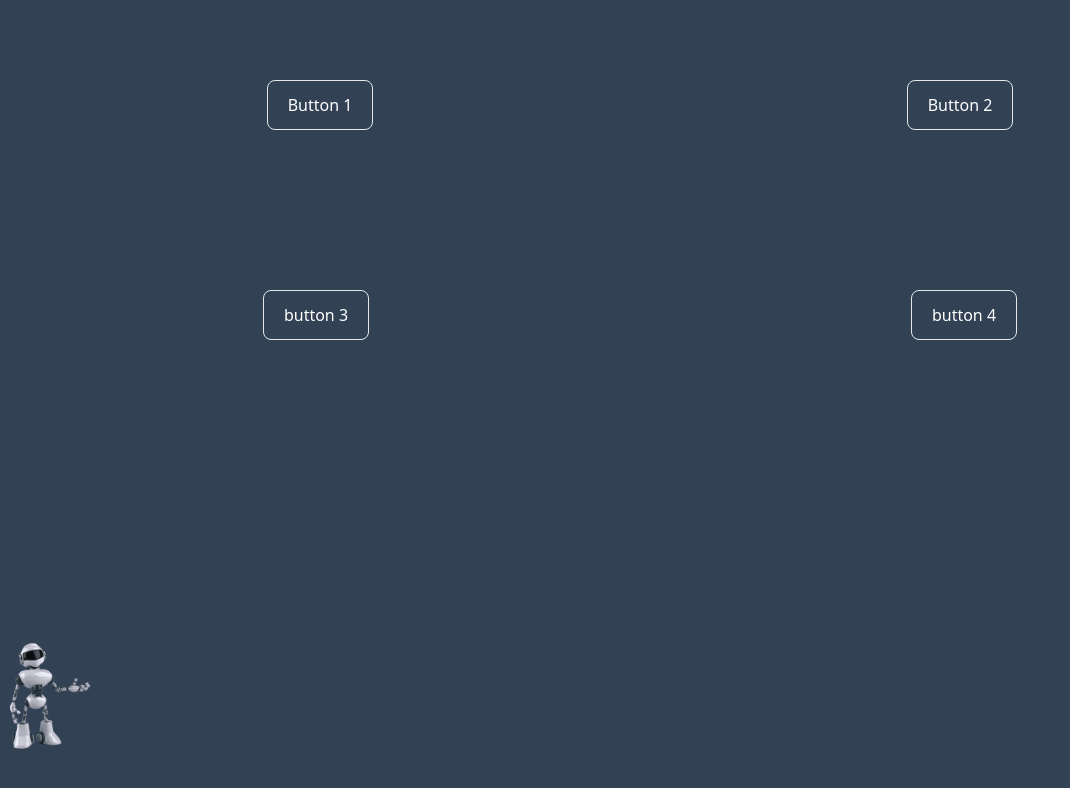
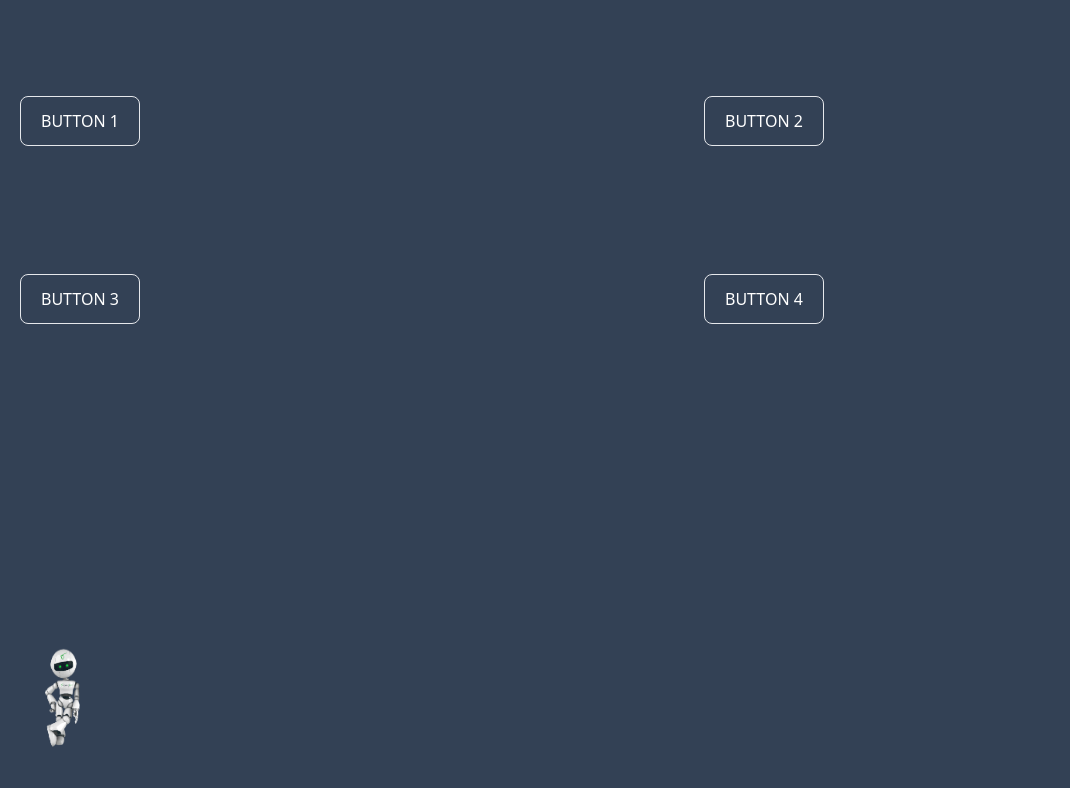
Before and after one commit to EAconcepts/ai-assistance-hng-five, a React (Vite) app: page / in a window 1280 px wide. Shown: the top 788 px of the page, without its empty margins (0-1070 px from the left). Built offline with nearby package versions, Linux system fonts and the light colour scheme.

Commit message:
updated few components

```diff
--- a/src/components/Assistance.jsx
+++ b/src/components/Assistance.jsx
@@ -1,24 +1,30 @@
 import React from 'react'
 import {useAssistant} from './AssistantContext'
 import robot1 from '../assets/robot1.png'
+import robot2 from "../assets/robot2.png";
 const Assistance = () => {
     const {content, position, clearAssistant } = useAssistant()
     console.log(position)
   return (
     <div
-    // className={`absolute p-4 transform bottom- top-[${position.y}] left-[${position.x}] -translate-x-[100%] -translate-y-[100%] `}
-    style={{
+      // className={`absolute p-4 transform bottom- top-[${position.y}] left-[${position.x}] -translate-x-[100%] -translate-y-[100%] `}
+      style={{
         top: position.y,
         left: position.x,
-        position: 'absolute',
-        transition: "translate(0%, -100%) transform all 3s"
-    }}>
+        position: "absolute",
+        transition: "  all 0.5s",
+      }}
+    >
+      <p
+      className={`${content && 'text-white rounded-lg border-2 border-slate-400 font-mono p-2 mt-2 max-w-[14rem] shadow-md shadow-slate-600'}`}
+      >
         {content}
-        <div>
-            <img src={robot1} alt='robot' className='w-24 h-28'/>
-        </div>
+      </p>
+      <div>
+        <img src={content ? robot1 : robot2} alt="robot" className="w-24 h-28 " />
+      </div>
     </div>
-  )
+  );
 }
 
 export default Assistance
--- a/src/components/AssistantContext.jsx
+++ b/src/components/AssistantContext.jsx
@@ -9,7 +9,7 @@ export const AssistantProvider = ({ children }) => {
     setPosition(position);
   }, []);
   const clearAssistant = useCallback(() => {
-    setContent(null), setPosition({ x: "100vw", y: "100vh" });
+    setContent(null), setPosition({ x: "0vw", y: "80vh" });
   }, []);
   return (
     <AssistantContext.Provider
--- a/src/home.jsx
+++ b/src/home.jsx
@@ -3,7 +3,6 @@ import { useAssistant } from './components/AssistantContext';
 
 function Home() {
 const {clearAssistant, triggerPopup} = useAssistant()
-  const ref = useRef(null)
 
  const buttons = [
    { name: "Button 1", content: "This button goes to the Dashboard" },
@@ -26,23 +25,20 @@ const handleMouseOver = (e) => {
   }
   return (
     <div className="w-full relative flex flex-col">
-      <div className="flex justify-around mt-20 ">
-        <button
-          onMouseOver={handleMouseOver}
-          onMouseOut={handleMouseOut}
-          className="rounded-lg py-3 px-5 border"
-        >
-          Button 1
-        </button>
-        <button
-          onMouseOver={handleMouseOver}
-          onMouseOut={handleMouseOut}
-          className="rounded-lg py-3 px-5 border"
-        >
-          Button 2
-        </button>
+
+      <div className="w-full mt-24 px-5 grid grid-cols-2 gap-32">
+        {buttons.map((btn) => (
+          <button
+            aria-label={btn.content}
+            onMouseOver={handleMouseOver}
+            onMouseOut={handleMouseOut}
+            className="w-fit rounded-lg py-3 px-5 border uppercase font-medium"
+          >
+            {btn.name}
+          </button>
+        ))}
       </div>
-      <div className="flex justify-around mt-40 gap-4">
+      {/* <div className="flex justify-around mt-40 gap-4">
         <button
           onMouseOver={handleMouseOver}
           onMouseOut={handleMouseOut}
@@ -58,7 +54,7 @@ const handleMouseOver = (e) => {
           {" "}
           button 4
         </button>
-      </div>
+      </div> */}
     </div>
   );
 }
```
